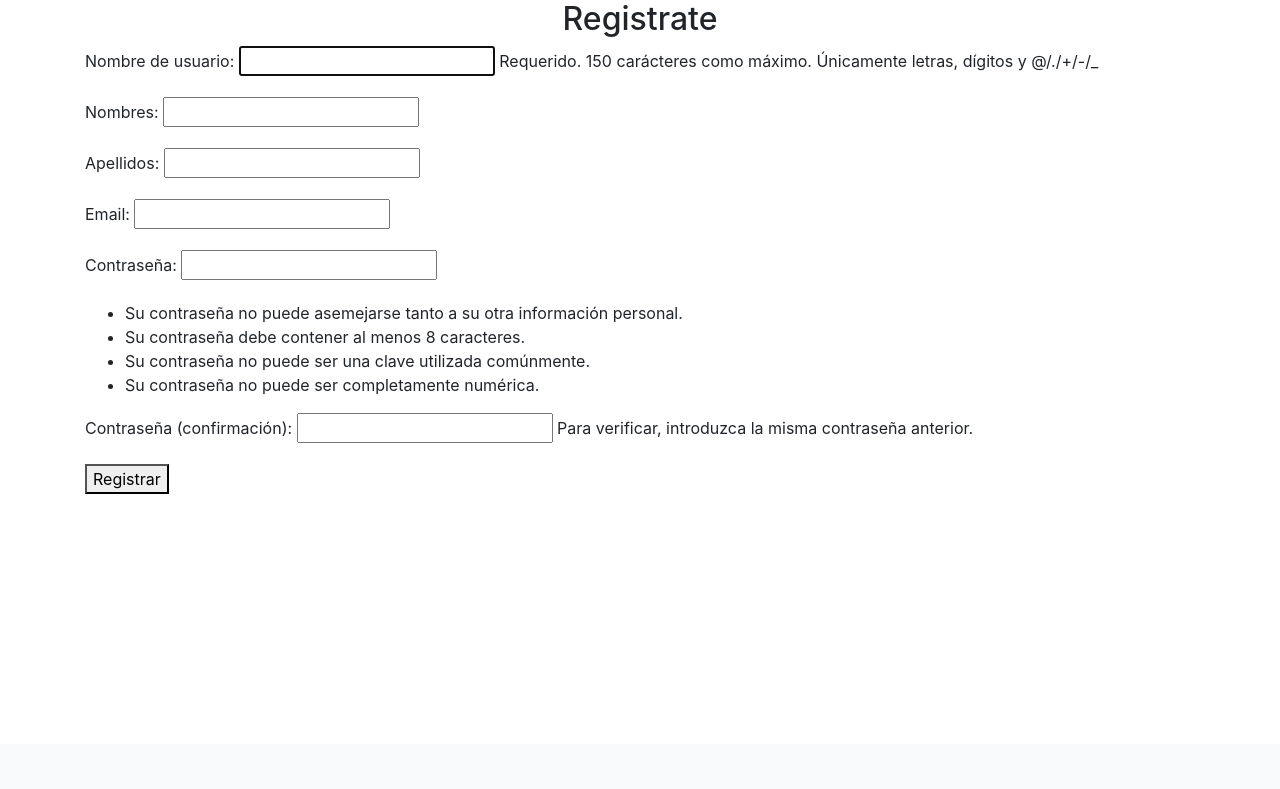
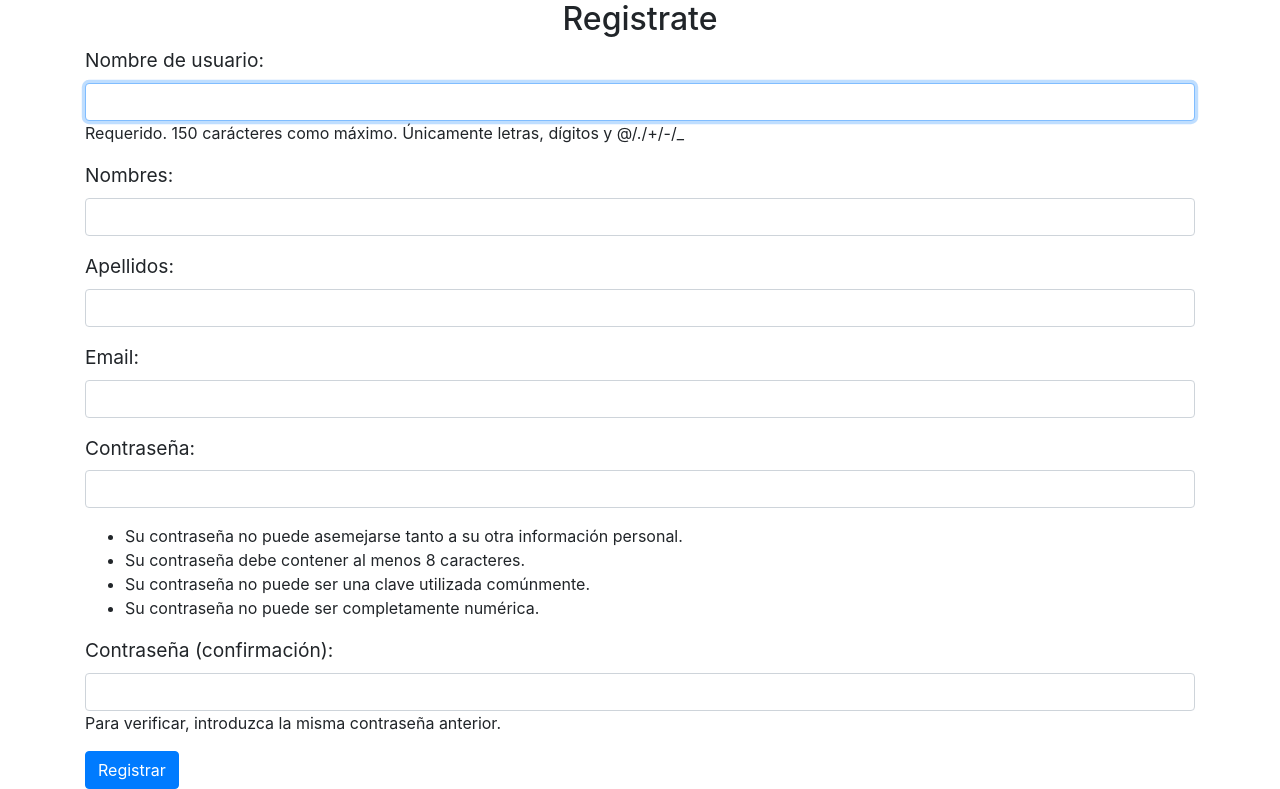
Before and after one commit to blackadress/demo-docker-django, a Django app: page /registrar/ in a window 1280 px wide. Shown: the part 56-845 px from the top of the page. Before the commit the page ends 550 px from the top, so only its background shows below. Run offline with Django 3.2, Linux system fonts and the light colour scheme; some libraries are stand-ins or nearby versions.

Commit message:
cambios y estilos

```diff
--- a/spaceag/templates/base.html
+++ b/spaceag/templates/base.html
@@ -13,9 +13,14 @@
       position: absolute;
       right: 10px;
     }
+
     .titulo {
       text-align: center;
       text-justify: auto;
+    }
+
+    label {
+      font-size: 1.2em
     }
   </style>
 </head>
--- a/spaceag/templates/saludo/login.html
+++ b/spaceag/templates/saludo/login.html
@@ -1,13 +1,7 @@
 {% extends 'base.html' %}
 
 {% block content %}
-<style>
 
-  label {
-    font-size: 1.2em
-  }
-
-</style>
 <h2 class="titulo">Login</h2>
 <form method="POST" id='login'>
   {% csrf_token %}
--- a/spaceag/templates/saludo/registrar.html
+++ b/spaceag/templates/saludo/registrar.html
@@ -6,7 +6,12 @@
   <form method="post">
     {% csrf_token %}
     {{ form.as_p }}
-    <button type="submit">Registrar</button>
+    <button type="submit" class="btn btn-primary">Registrar</button>
   </form>
 
+<script>
+  let inputs = document.querySelectorAll('input')
+  inputs = Array.from(inputs)
+  inputs.map(input => input.classList.add('form-control'))
+</script>
 {% endblock %}
```
